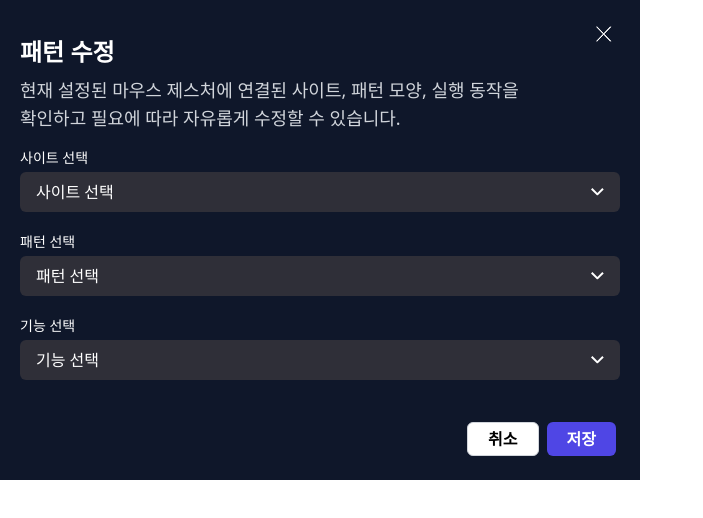
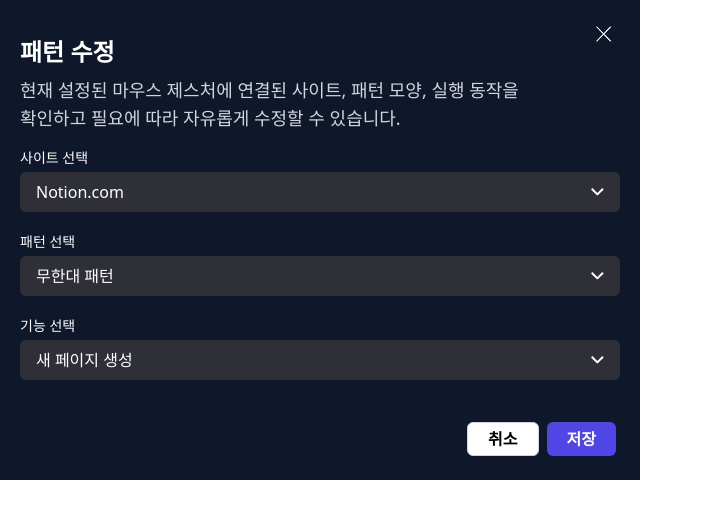
Before and after one commit to Eun0713/swaii-extension, a React (Vite) app: page /#/settings/edit in a window 1280 px wide. Shown: the top 518 px of the page, without its empty margins (0-703 px from the left). Built offline with nearby package versions, Linux system fonts and the light colour scheme.

Commit message:
feat: EditPattern에 초기 데이터(mock) 설정 추가

```diff
--- a/src/pages/EditPattern.jsx
+++ b/src/pages/EditPattern.jsx
@@ -15,7 +15,14 @@ const EditPattern = () => {
       title="패턴 수정"
       description={`현재 설정된 마우스 제스처에 연결된 사이트, 패턴 모양, 실행 동작을 \n확인하고 필요에 따라 자유롭게 수정할 수 있습니다.`}
     >
-      <PatternForm onCancel={handleCancel} />
+      <PatternForm
+        initialData={{
+          site: "Notion.com",
+          gesture: "무한대 패턴",
+          action: "새 페이지 생성",
+        }}
+        onCancel={handleCancel}
+      />
     </PatternLayout>
   );
 };
```
